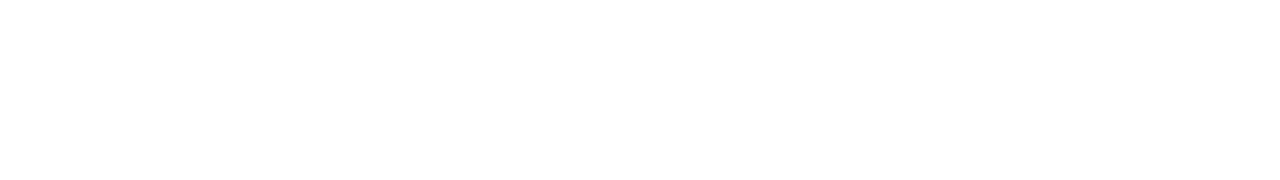
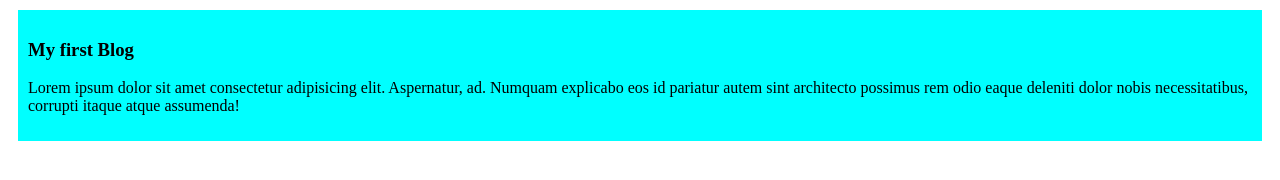
Before and after one commit to opurbo276/my-first-git-repo, a plain HTML site: page index.html in a window 1280 px wide. Drawn offline with Linux system fonts and the light colour scheme.

Commit message:
add some text

```diff
--- a/index.html
+++ b/index.html
@@ -4,6 +4,12 @@
     <meta charset="UTF-8" />
     <meta name="viewport" content="width=device-width, initial-scale=1.0" />
     <title>My first git repo</title>
+    <link rel="stylesheet" href="styles.css">
   </head>
-  <body></body>
+  <body>
+    <div>
+        <h3>My first Blog</h3>
+        <p>Lorem ipsum dolor sit amet consectetur adipisicing elit. Aspernatur, ad. Numquam explicabo eos id pariatur autem sint architecto possimus rem odio eaque deleniti dolor nobis necessitatibus, corrupti itaque atque assumenda!</p>
+    </div>
+  </body>
 </html>
--- /dev/null
+++ b/styles.css
@@ -0,0 +1,5 @@
+div{
+    background-color: aqua;
+    padding: 10px;
+    margin: 10px;
+}
```
